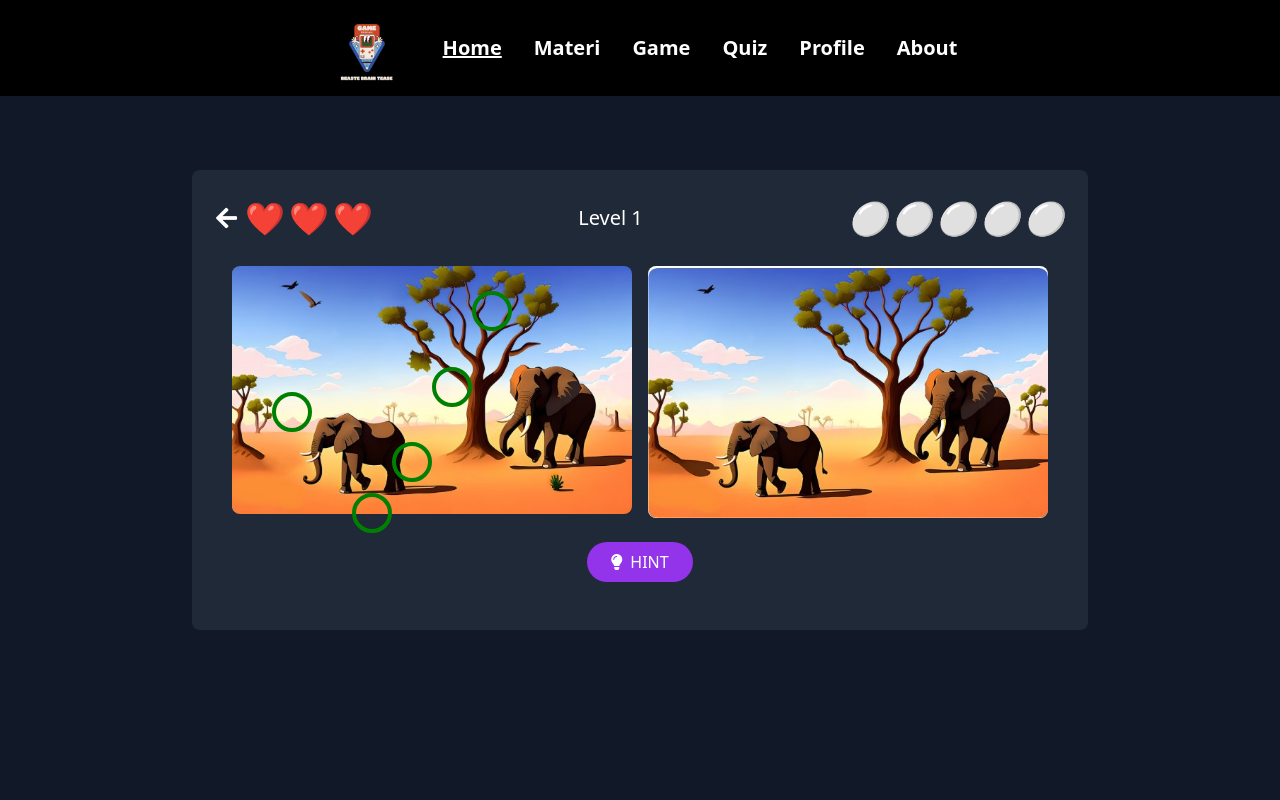
After one commit to noturcmd/Web-Praktikum-Multimedia-2, a PHP site: page /pages/game/game2/game2.php in a window 1280 px wide. The commit adds this page. Run offline with PHP 8.4, Linux system fonts and the light colour scheme; some libraries are stand-ins or nearby versions.

Commit message:
game2
game2

```diff
--- a/index.php
+++ b/index.php
@@ -36,7 +36,7 @@ include "connection/db_connection.php";
           <a class="nav-link fw-bold text-white link-secondary" href="pages/materi/materi.php">Materi</a>
         </li>
         <li class="nav-item">
-          <a class="nav-link fw-bold text-white link-secondary" href="pages/game/game.php">Game</a>
+          <a class="nav-link fw-bold text-white link-secondary" href="pages/game/game2/game2.php">Game</a>
         </li>
         <li class="nav-item">
           <a class="nav-link fw-bold text-white link-secondary" href="pages/Quiz/quiz.php">Quiz</a>
--- /dev/null
+++ b/pages/game/game2/game2.php
@@ -0,0 +1,203 @@
+<!DOCTYPE html>
+<html lang="en">
+<head>
+    <meta charset="UTF-8">
+    <meta name="viewport" content="width=device-width, initial-scale=1.0">
+    <title>Game Mencari Perbedaan</title>
+
+    <link rel="shortcut icon" href="logo/logo_mulmed.png" type="image/x-icon">
+    <link href="https://cdn.jsdelivr.net/npm/bootstrap@5.3.3/dist/css/bootstrap.min.css" rel="stylesheet" integrity="sha384-QWTKZyjpPEjISv5WaRU9OFeRpok6YctnYmDr5pNlyT2bRjXh0JMhjY6hW+ALEwIH" crossorigin="anonymous">
+    <link rel="stylesheet" href="https://unpkg.com/aos@next/dist/aos.css" />
+    <link rel="stylesheet" href="https://cdnjs.cloudflare.com/ajax/libs/animate.css/4.1.1/animate.min.css" />
+    <link rel="stylesheet" href="styles/parallax.css">
+    <link rel="stylesheet" href="styles/style1.css">
+    <script src="https://cdn.tailwindcss.com"></script>
+    <link href="https://cdnjs.cloudflare.com/ajax/libs/font-awesome/5.15.3/css/all.min.css" rel="stylesheet"/>
+
+    <style>
+        .difference {
+            position: absolute;
+            width: 40px;
+            height: 40px;
+            border: 4px solid green;
+            border-radius: 50%;
+            cursor: pointer;
+        }
+
+        .heart {
+            font-size: 2rem;
+            color: red;
+        }
+        .slot {
+            color: gray;
+            font-size: 2rem;
+        }
+        .checked {
+            color: green;
+            font-size: 2rem;
+        }
+        #result {
+            display: none;
+        }
+        #fact {
+            display: none;
+            color: white;
+            margin-top: 20px;
+        }
+        #nextLevelButton {
+            display: none;
+        }
+    </style>
+</head>
+
+<body>
+    <div class="container-fluid p-0 m-0">
+        <header class="navbar navbar-expand-lg navbar-light justify-content-center align-items-center bg-black">
+            <img src="logo/logo_mulmed.png" alt="icon-owl" width="80">
+            <ul class="nav nav-pills nav-fill lead">
+                <li class="nav-item">
+                    <a class="nav-link fw-bold text-white text-decoration-underline link-secondary" aria-current="page" href="index.php">Home</a>
+                </li>
+                <li class="nav-item">
+                    <a class="nav-link fw-bold text-white link-secondary" href="pages/materi/materi.php">Materi</a>
+                </li>
+                <li class="nav-item">
+                    <a class="nav-link fw-bold text-white link-secondary" href="../../../game2.php">Game</a>
+                </li>
+                <li class="nav-item">
+                    <a class="nav-link fw-bold text-white link-secondary" href="pages/Quiz/quiz.php">Quiz</a>
+                </li>
+                <li class="nav-item">
+                    <a class="nav-link fw-bold text-white link-secondary" href="pages/profile/profile.php">Profile</a>
+                </li>
+                <li class="nav-item">
+                    <a class="nav-link fw-bold text-white link-secondary" href="pages/about.php">About</a>
+                </li>
+            </ul>
+        </header>
+    </div>
+
+    <div class="bg-gray-900 flex items-center justify-center min-h-screen">
+        <div class="w-full max-w-4xl bg-gray-800 p-4 rounded-lg">
+            <div class="flex justify-between items-center mb-4">
+                <div class="flex items-center space-x-2">
+                    <i class="fas fa-arrow-left text-white text-2xl"></i>
+                    <div class="flex space-x-1">
+                        <span class="heart" id="heart1">❤️</span>
+                        <span class="heart" id="heart2">❤️</span>
+                        <span class="heart" id="heart3">❤️</span>
+                    </div>
+                </div>
+                <div class="text-white text-xl">Level 1</div>
+                <div class="flex space-x-1" id="slots">
+                    <i class="slot" id="slot1">⚪️</i>
+                    <i class="slot" id="slot2">⚪️</i>
+                    <i class="slot" id="slot3">⚪️</i>
+                    <i class="slot" id="slot4">⚪️</i>
+                    <i class="slot" id="slot5">⚪️</i>
+                </div>
+            </div>
+
+            <div class="flex justify-center mb-4">
+                <div class="relative">
+                    <div class="flex space-x-4">
+                        <div class="relative">
+                            <img alt="Gambar 1" class="rounded-lg" height="300" src="a1.jpg" width="400" id="image1"/>
+                            <div class="difference" style="top: 90%; left: 30%;" onclick="markDifference(this)"></div>
+                            <div class="difference" style="top: 40%; left: 50%;" onclick="markDifference(this)"></div>
+                            <div class="difference" style="top: 10%; left: 60%;" onclick="markDifference(this)"></div>
+                            <div class="difference" style="top: 50%; left: 10%;" onclick="markDifference(this)"></div>
+                            <div class="difference" style="top: 70%; left: 40%;" onclick="markDifference(this)"></div>
+                        </div>
+                        <div class="relative">
+                            <img alt="Gambar 1" class="rounded-lg" height="300" src="a2.jpg" width="400" id="image1"/>
+                        </div>
+                    </div>
+                </div>
+            </div>
+
+            <div class="flex justify-center mb-4">
+                <button class="bg-purple-600 text-white px-6 py-2 rounded-full flex items-center space-x-2" onclick="showHint()">
+                    <i class="fas fa-lightbulb"></i>
+                    <span>HINT</span>
+                </button>
+            </div>
+
+            <div id="result" class="text-white text-xl text-center mt-4">
+                <p id="feedback"></p>
+            </div>
+            <div id="fact" class="text-white text-md mt-4">
+                <p>Babi adalah hewan yang sangat cerdas, mereka bisa belajar untuk melakukan trik dan bahkan menyelesaikan puzzle. Mereka juga memiliki kemampuan untuk berkomunikasi satu sama lain dengan berbagai suara.</p>
+            </div>
+            <div id="nextLevelButton" class="flex justify-center mt-4">
+                <button class="bg-green-600 text-white px-6 py-2 rounded-full" onclick="nextLevel()">Next Level</button>
+            </div>
+        </div>
+    </div>
+
+    <script>
+        let foundDifferences = 0;
+        const totalDifferences = 5;
+        let lives = 3;
+        let likeCount = 0;
+        let gameFinished = false;
+
+        function markDifference(element) {
+            if (!element.classList.contains('found') && !gameFinished) {
+                element.classList.add('found');
+                element.style.backgroundColor = 'green';
+                foundDifferences++;
+                updateSlots();
+                checkResult();
+            }
+        }
+
+        function updateSlots() {
+            const slots = document.querySelectorAll('.slot');
+            for (let i = 0; i < slots.length; i++) {
+                if (!slots[i].classList.contains('checked') && foundDifferences > 0) {
+                    slots[i].classList.remove('slot');
+                    slots[i].classList.add('checked');
+                    slots[i].innerHTML = '✔️';
+                    break;
+                }
+            }
+        }
+
+        function checkResult() {
+            if (foundDifferences === totalDifferences) {
+                gameFinished = true;
+                document.getElementById('feedback').innerText = 'Selamat! Anda menemukan semua perbedaan!';
+                document.getElementById('result').style.display = 'block';
+                document.getElementById('fact').style.display = 'block';
+                document.getElementById('nextLevelButton').style.display = 'flex';
+            }
+        }
+
+        function loseLife() {
+            if (!gameFinished && lives > 0) {
+                lives--;
+                updateLivesDisplay();
+                if (lives === 0) {
+                    document.getElementById('feedback').innerText = 'Permainan Selesai! Anda telah kehilangan semua nyawa!';
+                    document.getElementById('result').style.display = 'block';
+                }
+            }
+        }
+
+        function updateLivesDisplay() {
+            document.getElementById('heart1').style.display = lives < 1 ? 'none' : 'inline';
+            document.getElementById('heart2').style.display = lives < 2 ? 'none' : 'inline';
+            document.getElementById('heart3').style.display = lives < 3 ? 'none' : 'inline';
+        }
+
+        function showHint() {
+            alert('Cobalah untuk memperhatikan detail kecil pada gambar!');
+        }
+
+        function nextLevel() {
+            alert('Lanjut ke level berikutnya!');
+        }
+    </script>
+</body>
+</html>
```
Also changed, not shown: pages/about.php (+11 -11 lines), pages/game/game2.php (deleted, +0 -194 lines), pages/materi/materi.php (+48 -0 lines), pages/game/game2/a1.jpg (renamed from Aset/a1.jpg), pages/game/game2/a2.jpg (renamed from Aset/a2.jpg).
